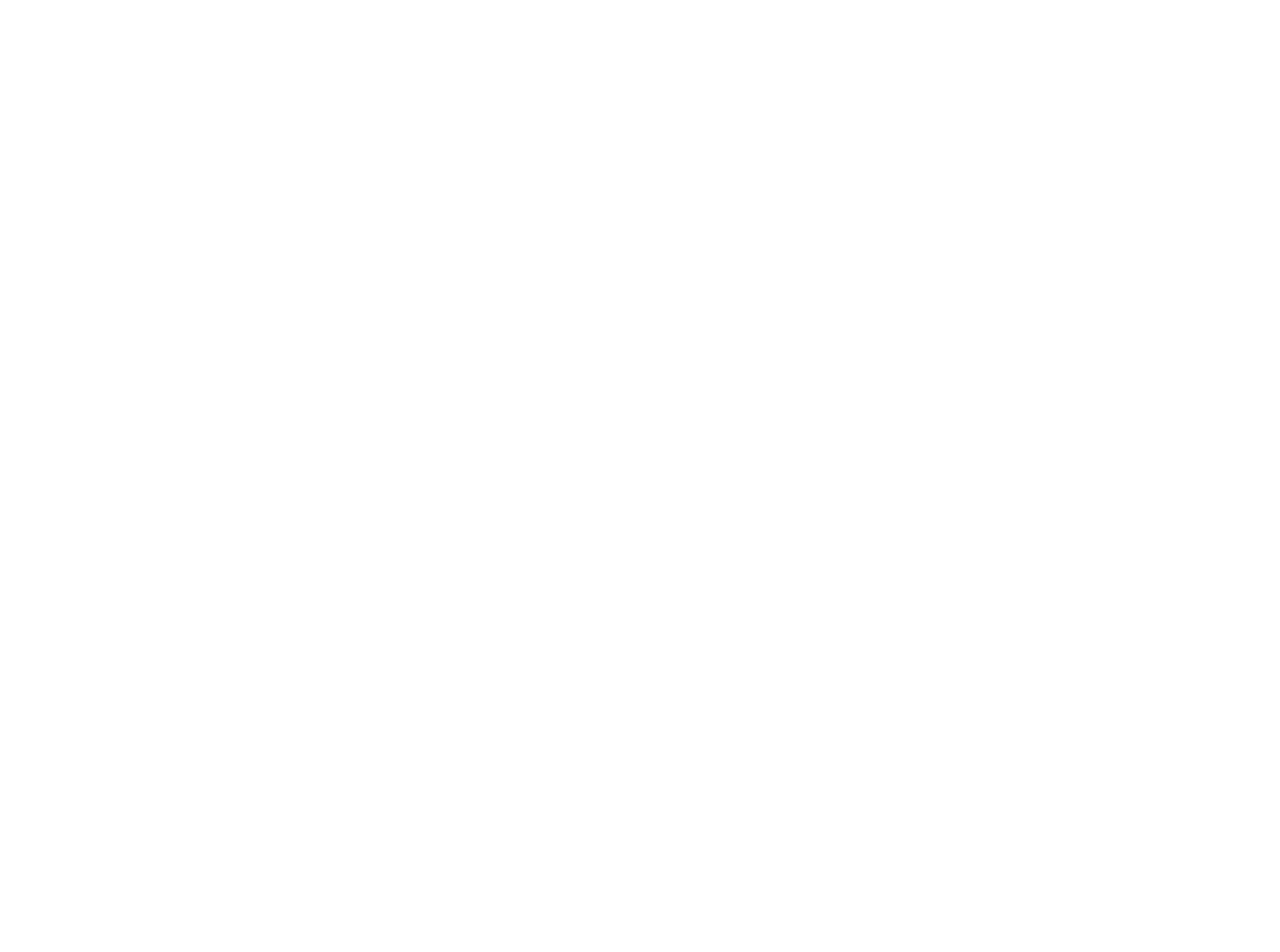
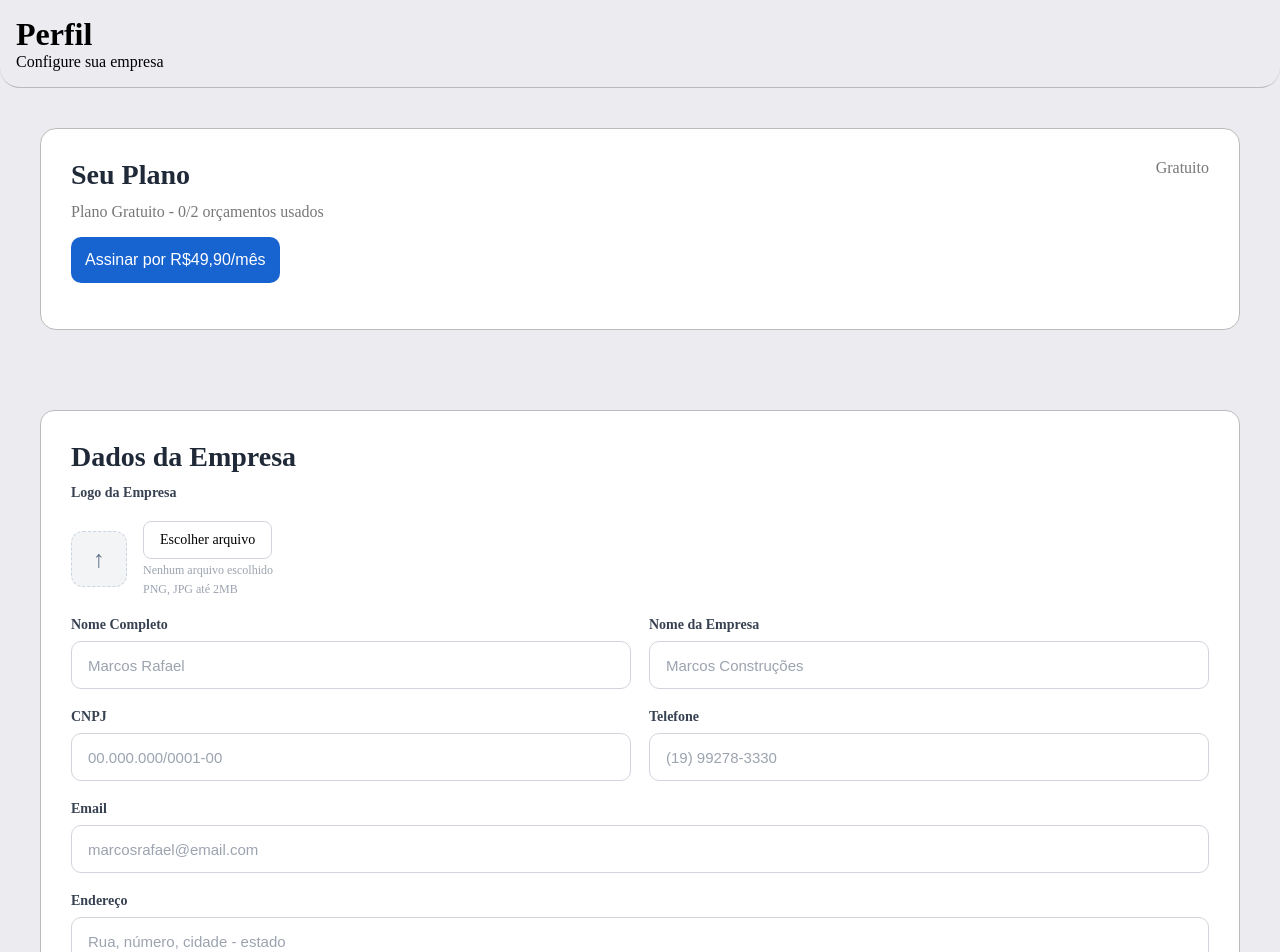
Before and after one commit to MarcosRafael-02/ProjetoOrcaPro, a React (Vite) app: page /perfil in a window 1280 px wide. Shown: the top 952 px of the page. Before the commit the page ends 800 px from the top, so only its background shows below. Built offline with nearby package versions, Linux system fonts and the light colour scheme.

Commit message:
página Perfil criada

```diff
--- a/src/pages/Perfil/Perfil.js
+++ b/src/pages/Perfil/Perfil.js
@@ -0,0 +1,152 @@
+import styled from 'styled-components'
+
+export const Main = styled.main`
+    background-color: #ebebf0;
+    height: 100%;
+`
+export const Header = styled.header`
+    margin-bottom: 20px;
+    border-bottom: 1px solid #bbb;
+    padding: 16px;
+    border-radius: 20px;
+`
+
+export const Article = styled.article`
+    border-radius: 16px;
+    border: 1px solid #bbb;
+    background-color: #fff;
+    margin: 40px;
+    padding: 30px;
+
+    div{
+        display: flex;
+        justify-content: space-between;
+    }
+
+    p{
+        color: #777;
+    }
+
+    button{
+        width: max-content;
+        font-size: 16px;
+        padding: 14px;
+    }
+`
+
+export const Container = styled.main`
+  width: 100%;
+  display: flex;
+  justify-content: center;
+`;
+
+export const Card = styled.section`
+    width: 100%;
+    background: #fff;
+    border: 1px solid #bbb;
+    border-radius: 14px;
+    margin: 40px;
+    padding: 30px;
+`;
+
+export const Title = styled.h1`
+  font-size: 28px;
+  color: #1f2937;
+  margin-bottom: 12px;
+`;
+
+export const Form = styled.form`
+  display: flex;
+  flex-direction: column;
+  gap: 20px;
+
+  Button{
+    width: 200px;
+  }
+`;
+
+export const Row = styled.div`
+  display: flex;
+  gap: 18px;
+
+  @media (max-width: 700px) {
+    flex-direction: column;
+  }
+`;
+
+export const InputGroup = styled.div`
+  flex: 1;
+  display: flex;
+  flex-direction: column;
+  gap: 8px;
+`;
+
+export const AddressGroup = styled(InputGroup)`
+  width: 100%;
+`;
+
+export const Label = styled.label`
+  font-size: 14px;
+  font-weight: 600;
+  color: #374151;
+`;
+
+export const Input = styled.input`
+  height: 48px;
+  border: 1px solid #d1d5db;
+  border-radius: 10px;
+  padding: 0 16px;
+  font-size: 15px;
+  color: #111827;
+
+  &:focus {
+    outline: none;
+    border-color: #2563eb;
+  }
+
+  &::placeholder {
+    color: #9ca3af;
+  }
+`;
+
+export const UploadArea = styled.div`
+  display: flex;
+  align-items: center;
+  gap: 16px;
+`;
+
+export const UploadIcon = styled.div`
+  width: 56px;
+  height: 56px;
+  border-radius: 12px;
+  background: #f3f4f6;
+  border: 1px dashed #cbd5e1;
+
+  display: flex;
+  align-items: center;
+  justify-content: center;
+
+  font-size: 24px;
+  color: #64748b;
+`;
+
+export const UploadButton = styled.label`
+  display: inline-block;
+  padding: 10px 16px;
+  border: 1px solid #d1d5db;
+  border-radius: 8px;
+  background: #fff;
+  cursor: pointer;
+  font-size: 14px;
+  font-weight: 500;
+
+  &:hover {
+    background: #f9fafb;
+  }
+`;
+
+export const SmallText = styled.p`
+  font-size: 12px;
+  color: #9ca3af;
+  margin-top: 4px;
+`;
--- a/src/pages/Perfil/Perfil.jsx
+++ b/src/pages/Perfil/Perfil.jsx
@@ -1,10 +1,122 @@
+import { useState } from "react"
 
+import {
+    Main,
+    Header,
+    Article,
+    Container,
+    Card,
+    Title,
+    Form,
+    Row,
+    InputGroup,
+    Label,
+    Input,
+    UploadArea,
+    UploadButton,
+    UploadIcon,
+    SmallText,
+    AddressGroup,
+} from './Perfil'
+
+import Button from '../../components/button'
 
 function Perfil() {
+
+    const [logo, setLogo] = useState(null);
+
     return (
-        <main>
+        <Main>
+            <Header>
+                <h1>Perfil</h1>
 
-        </main>
+                <p>Configure sua empresa</p>
+            </Header>
+
+            <div>
+                <Article>
+                    <div>
+                        <Title>Seu Plano</Title>
+                        <p>Gratuito</p>
+                    </div>
+
+                    <p>Plano Gratuito - 0/2 orçamentos usados</p>
+
+                    <Button>Assinar por R$49,90/mês</Button>
+                </Article>
+
+                <Container>
+                    <Card>
+                        <Title>Dados da Empresa</Title>
+
+                        <Form>
+                            <Label>Logo da Empresa</Label>
+
+                            <UploadArea>
+                                <UploadIcon>↑</UploadIcon>
+
+                                <div>
+                                    <UploadButton htmlFor="logo">
+                                        Escolher arquivo
+                                    </UploadButton>
+
+                                    <input
+                                        id="logo"
+                                        type="file"
+                                        hidden
+                                        accept="image/png, image/jpeg"
+                                        onChange={(e) => setLogo(e.target.files[0])}
+                                    />
+
+                                    <SmallText>
+                                        {logo ? logo.name : "Nenhum arquivo escolhido"}
+                                    </SmallText>
+
+                                    <SmallText>PNG, JPG até 2MB</SmallText>
+                                </div>
+                            </UploadArea>
+
+                            <Row>
+                                <InputGroup>
+                                    <Label>Nome Completo</Label>
+                                    <Input placeholder="Marcos Rafael" />
+                                </InputGroup>
+
+                                <InputGroup>
+                                    <Label>Nome da Empresa</Label>
+                                    <Input placeholder="Marcos Construções" />
+                                </InputGroup>
+                            </Row>
+
+                            <Row>
+                                <InputGroup>
+                                    <Label>CNPJ</Label>
+                                    <Input placeholder="00.000.000/0001-00" />
+                                </InputGroup>
+
+                                <InputGroup>
+                                    <Label>Telefone</Label>
+                                    <Input placeholder="(19) 99278-3330" />
+                                </InputGroup>
+                            </Row>
+
+                            <InputGroup>
+                                <Label>Email</Label>
+                                <Input placeholder="marcosrafael@email.com" />
+                            </InputGroup>
+
+                            <AddressGroup>
+                                <Label>Endereço</Label>
+                                <Input placeholder="Rua, número, cidade - estado" />
+                            </AddressGroup>
+
+                            <Button>Salvar</Button>
+                        </Form>
+                    </Card>
+                </Container>
+
+            </div>
+        </Main>
     )
 }
 
```
